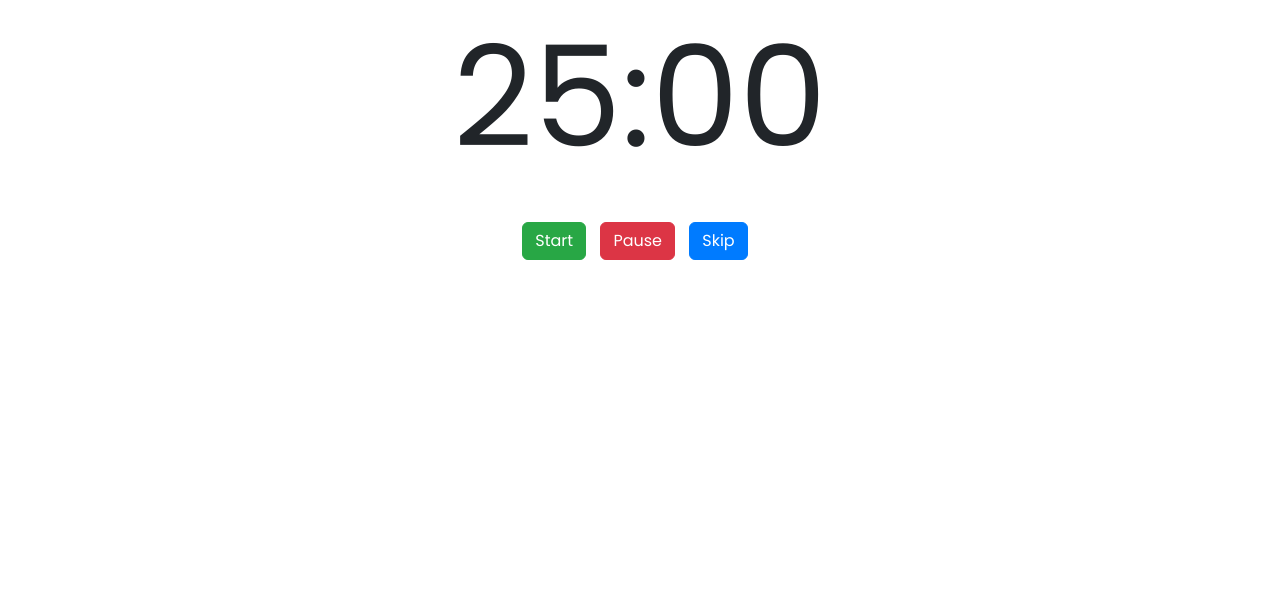
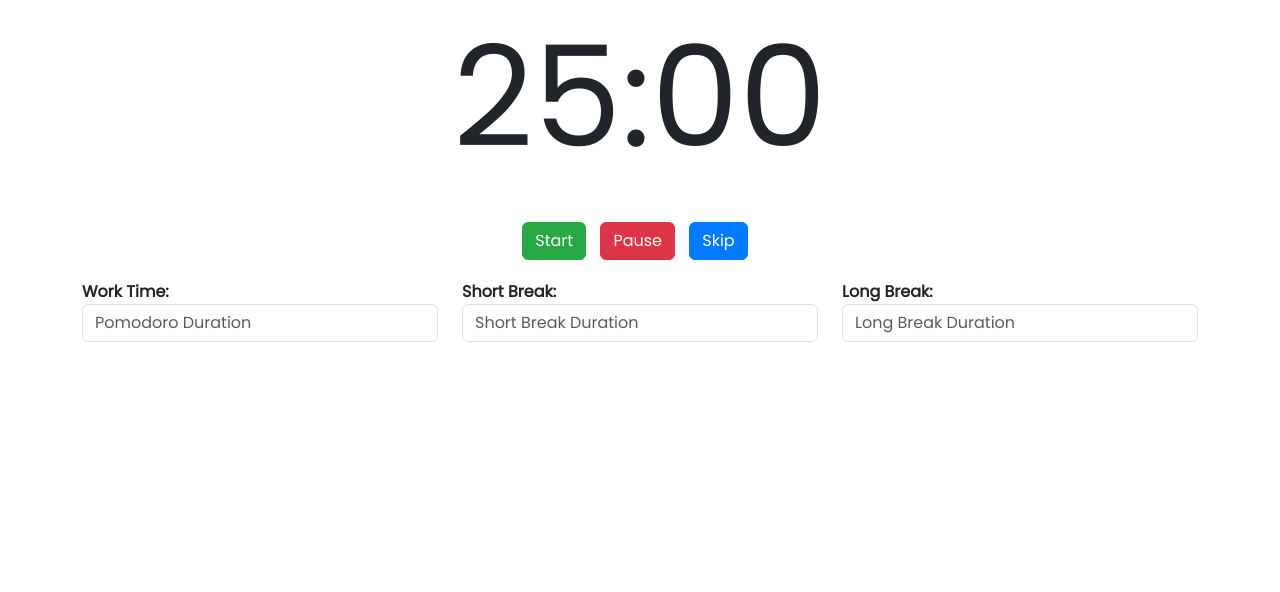
Before and after one commit to SagidanovBakhtiyar/productivitizer, a Flask app: page /pomodoro in a window 1280 px wide. Shown: the part 130-722 px from the top of the page. Run offline with Flask 3, Linux system fonts and the light colour scheme.

Commit message:
pomodoro functinality extended & favicon added

```diff
--- a/productivitizer/static/css/pomodoro.css
+++ b/productivitizer/static/css/pomodoro.css
@@ -32,3 +32,15 @@
     background-color: #007bff;
     border-color: #007bff;
 }
+
+#duration-control {
+    margin-top: 20px;
+}
+
+#duration-control label {
+    font-weight: bold;
+}
+
+.duration {
+    margin-bottom: 10px;
+}
--- a/productivitizer/static/js/pomodoro.js
+++ b/productivitizer/static/js/pomodoro.js
@@ -7,7 +7,14 @@ var MODES = {
     short: 5,
     long: 15,
 }
+const DEFAULT_MODES = {
+    pomodoro: 25,
+    short: 5,
+    long: 15,
+}
 var totalBreaks = 0;
+const alarmSound = new Audio('/static/alarm.mp3');
+
 
 // Pomodoro modes
 document.querySelectorAll("#modes button")
@@ -15,6 +22,28 @@ document.querySelectorAll("#modes button")
         button.addEventListener('click', handleModeButtons)
     });
 
+
+// Custom duration control
+document.querySelectorAll("#duration-control input")
+    .forEach(function(input) {
+        input.addEventListener('change', durationControlHandler);
+        input.value = '';
+    })
+
+function durationControlHandler(event) {
+    // trim deletes spaces between numbers
+    var value = event.target.value.trim();
+    var durationId = event.target.dataset.durationId;
+
+    // Custom duration validation
+    if(value != '' && !isNaN(value) && Number.isInteger(parseFloat(value)) && parseInt(value) != 0) {
+        MODES[durationId] = parseInt(value);
+    } else {
+        MODES[durationId] = DEFAULT_MODES[durationId];
+    }
+
+    resetTimer();
+}
 
 function handleModeButtons(event) {
     switchMode(event.target.dataset.modeId);
@@ -71,10 +100,14 @@ function updateTimer() {
     seconds = seconds < 10 ? "0" + seconds : seconds;
 
     document.getElementById("timer").textContent = minutes + ":" + seconds;
+    document.title = `${minutes}:${seconds} - Pomodoro`
 
     if(time <= 0) {
         pauseTimer();
+        alarmSound.play();
         alert("Time's up!");
+        alarmSound.pause();
+        alarmSound.currentTime = 0;
         nextMode();
         resetTimer();
     }
--- a/productivitizer/templates/base.html
+++ b/productivitizer/templates/base.html
@@ -10,6 +10,7 @@
         <link rel="stylesheet" href="https://fonts.googleapis.com/css?family=Poppins">
         <link href="https://cdn.jsdelivr.net/npm/bootstrap@5.3.3/dist/css/bootstrap.min.css" rel="stylesheet" integrity="sha384-QWTKZyjpPEjISv5WaRU9OFeRpok6YctnYmDr5pNlyT2bRjXh0JMhjY6hW+ALEwIH" crossorigin="anonymous">
         <script src="https://cdn.jsdelivr.net/npm/bootstrap@5.3.3/dist/js/bootstrap.bundle.min.js" integrity="sha384-YvpcrYf0tY3lHB60NNkmXc5s9fDVZLESaAA55NDzOxhy9GkcIdslK1eN7N6jIeHz" crossorigin="anonymous"></script>
+        <link rel="icon" href="{{ url_for('static', filename='favicon.ico') }}" type="image/x-icon">
         <title>{% block title %}{% endblock %}</title>
         {% block head %}{% endblock %}
 
@@ -60,6 +61,6 @@
 
         <!-- JavaScript -->
         <script src="{{ url_for('static', filename='js/script.js') }}"></script>
-        <script src="{{ url_for('static', filename='js/pomodoro.js') }}"></script>
+        {% block script %} {% endblock %}
     </body>
 </html>
--- a/productivitizer/templates/pomodoro/pomodoro.html
+++ b/productivitizer/templates/pomodoro/pomodoro.html
@@ -26,4 +26,24 @@
         </div>
     </div>
 </div>
+<div id="duration-control" class="container">
+    <div class="row">
+        <div class="col-md-4">
+            <label for="pomodoro-duration">Work Time:</label>
+            <input type="number" id="pomodoro-duration" placeholder="Pomodoro Duration" class="form-control duration" data-duration-id="pomodoro">
+        </div>
+        <div class="col-md-4">
+            <label for="short-break">Short Break:</label>
+            <input type="number" id="short-break" placeholder="Short Break Duration" class="form-control duration" data-duration-id="short">
+        </div>
+        <div class="col-md-4">
+            <label for="long-break">Long Break:</label>
+            <input type="number" id="long-break" placeholder="Long Break Duration" class="form-control duration" data-duration-id="long">
+        </div>
+    </div>
+</div>
 {% endblock %}
+
+{% block script %}
+<script src="{{ url_for('static', filename='js/pomodoro.js') }}"></script>
+{% endblock %}
```
Also changed, not shown: productivitizer/static/favicon.ico (added), 1 other file.
